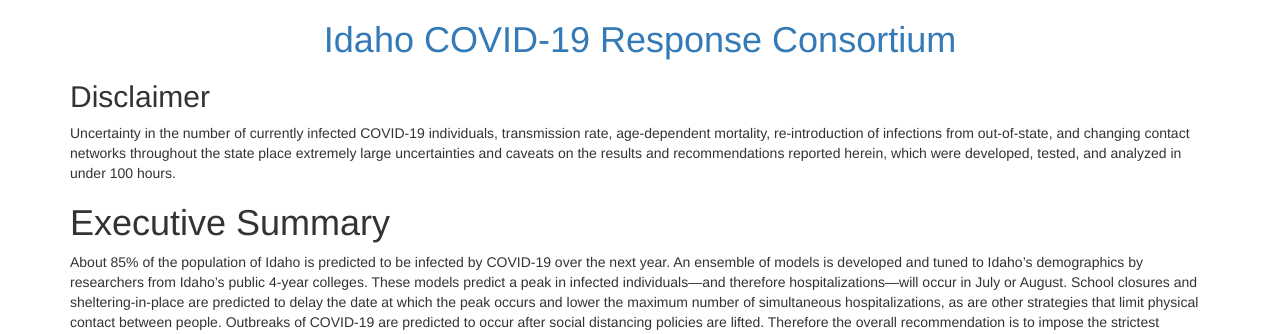
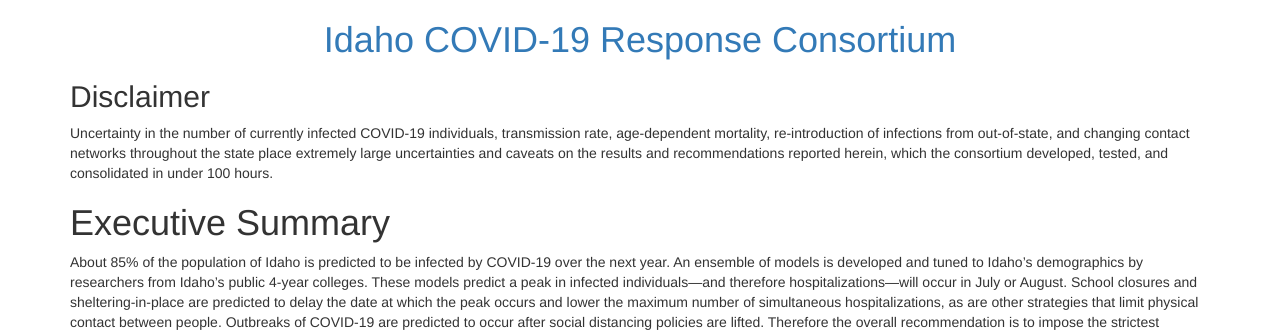
Before and after one commit to magbenji/summary, a Jekyll site: the page built from index.md, in a window 1280 px wide and 900 px high. Shown: the top 334 px of the window. Built offline with Jekyll 4.4.1, drawn with Linux system fonts in a browser that asks for light colours.

Commit message:
disclaimer edit

```diff
--- a/index.md
+++ b/index.md
@@ -6,7 +6,7 @@
 [//]: # (MD Cheat sheet: https://www.markdownguide.org/cheat-sheet/)
 
 ## Disclaimer
-Uncertainty in the number of currently infected COVID-19 individuals, transmission rate, age-dependent mortality, re-introduction of infections from out-of-state, and changing contact networks throughout the state place extremely large uncertainties and caveats on the results and recommendations reported herein, which were developed, tested, and analyzed in under 100 hours.
+Uncertainty in the number of currently infected COVID-19 individuals, transmission rate, age-dependent mortality, re-introduction of infections from out-of-state, and changing contact networks throughout the state place extremely large uncertainties and caveats on the results and recommendations reported herein, which the consortium developed, tested, and consolidated in under 100 hours.
 
 # Executive Summary
 About 85% of the population of Idaho is predicted to be infected by COVID-19 over the next year.
```
